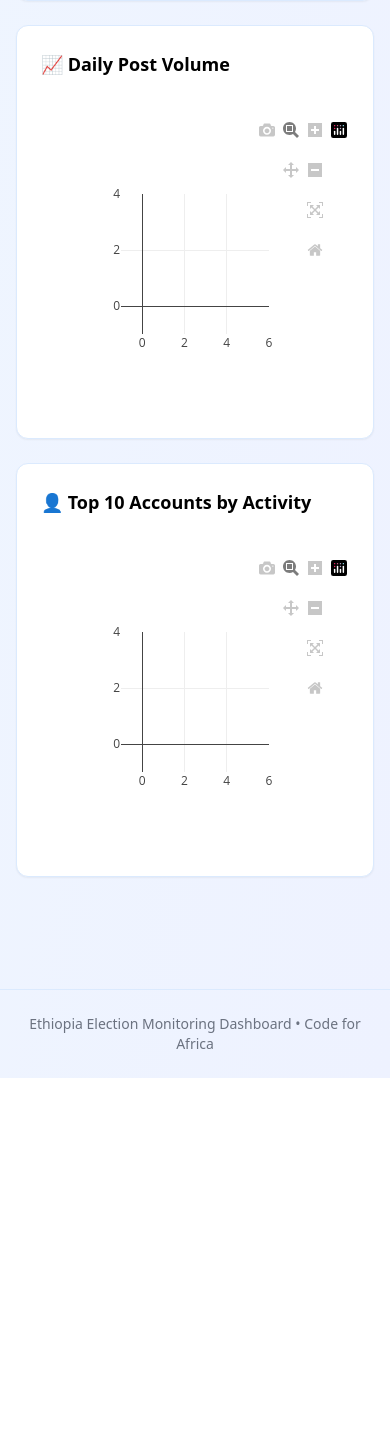
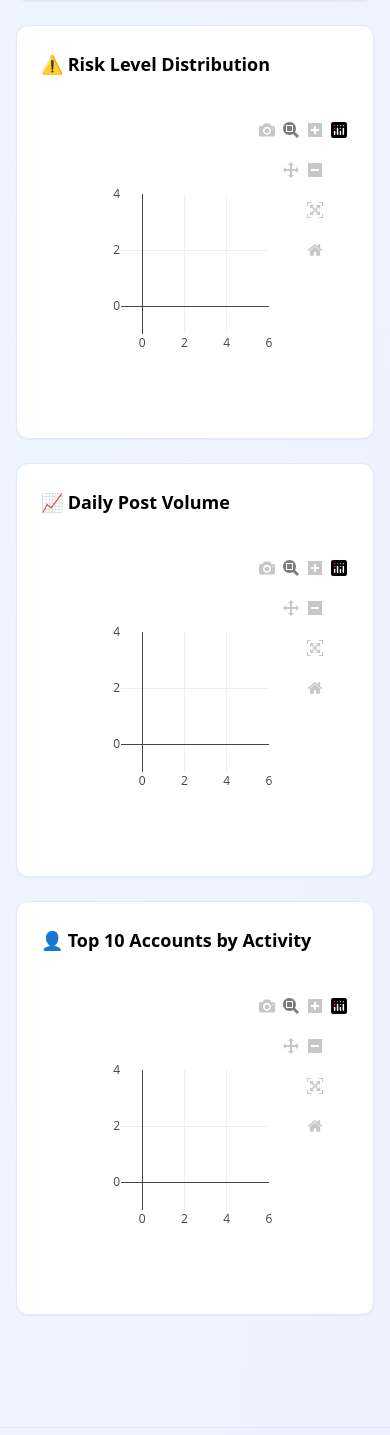
Before and after one commit to hanna-tes/Ethiopia_2026election_monitoring_tool, a Django app: template dashboard/templates/dashboard/home.html in a window 390 px wide. Shown: the part 1450-2885 px from the top of the page. Before the commit the page ends 2528 px from the top, so only its background shows below. Run offline with Django 4.2, Linux system fonts and the light colour scheme; the template is opened without the code that fills it: most values are stand-ins (such as "Sample title", 1, 10 or a date in 2020); some libraries are stand-ins or nearby versions.

Commit message:
Update home.html

```diff
--- a/dashboard/templates/dashboard/home.html
+++ b/dashboard/templates/dashboard/home.html
@@ -55,7 +55,7 @@
 </div>
 
 <!-- Charts Section -->
-{% if charts.empty %}
+{% if not charts %}
 <div class="bg-white rounded-xl shadow-sm p-12 text-center border border-gray-200">
     <p class="text-gray-500 text-lg">📊 No data yet. Upload CSV files to generate insights.</p>
     <a href="{% url 'upload_data' %}" class="inline-block mt-4 px-4 py-2 bg-blue-600 text-white rounded-lg hover:bg-blue-700">Upload Data</a>
@@ -68,8 +68,14 @@
         <div id="chart-platform" class="w-full h-80"></div>
     </div>
 
-    <!-- Daily Volume -->
+    <!-- Risk Distribution -->
     <div class="bg-white rounded-xl shadow-sm p-6 border border-blue-100">
+        <h3 class="text-lg font-semibold mb-4">⚠️ Risk Level Distribution</h3>
+        <div id="chart-risk" class="w-full h-80"></div>
+    </div>
+
+    <!-- Daily Volume Chart -->
+    <div class="bg-white rounded-xl shadow-sm p-6 border border-blue-100 lg:col-span-2">
         <h3 class="text-lg font-semibold mb-4">📈 Daily Post Volume</h3>
         <div id="chart-daily" class="w-full h-80"></div>
     </div>
@@ -89,10 +95,17 @@
     var platformData = {{ charts.platform|safe }};
     Plotly.newPlot('chart-platform', platformData.data, platformData.layout, {responsive: true});
     {% endif %}
+
+    {% if charts.risk %}
+    var riskData = {{ charts.risk|safe }};
+    Plotly.newPlot('chart-risk', riskData.data, riskData.layout, {responsive: true});
+    {% endif %}
+
     {% if charts.daily %}
     var dailyData = {{ charts.daily|safe }};
     Plotly.newPlot('chart-daily', dailyData.data, dailyData.layout, {responsive: true});
     {% endif %}
+
     {% if charts.accounts %}
     var accountsData = {{ charts.accounts|safe }};
     Plotly.newPlot('chart-accounts', accountsData.data, accountsData.layout, {responsive: true});
```
